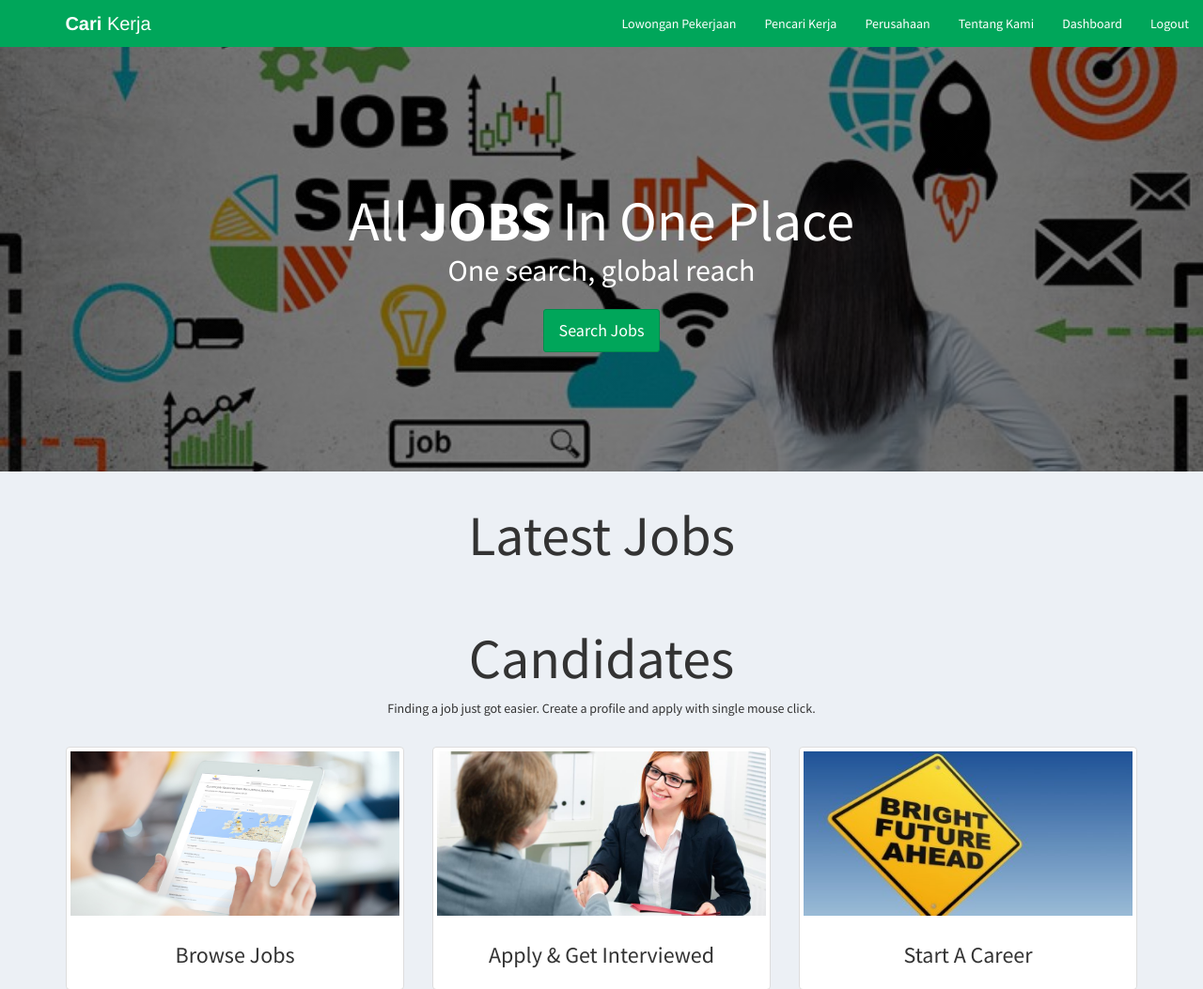
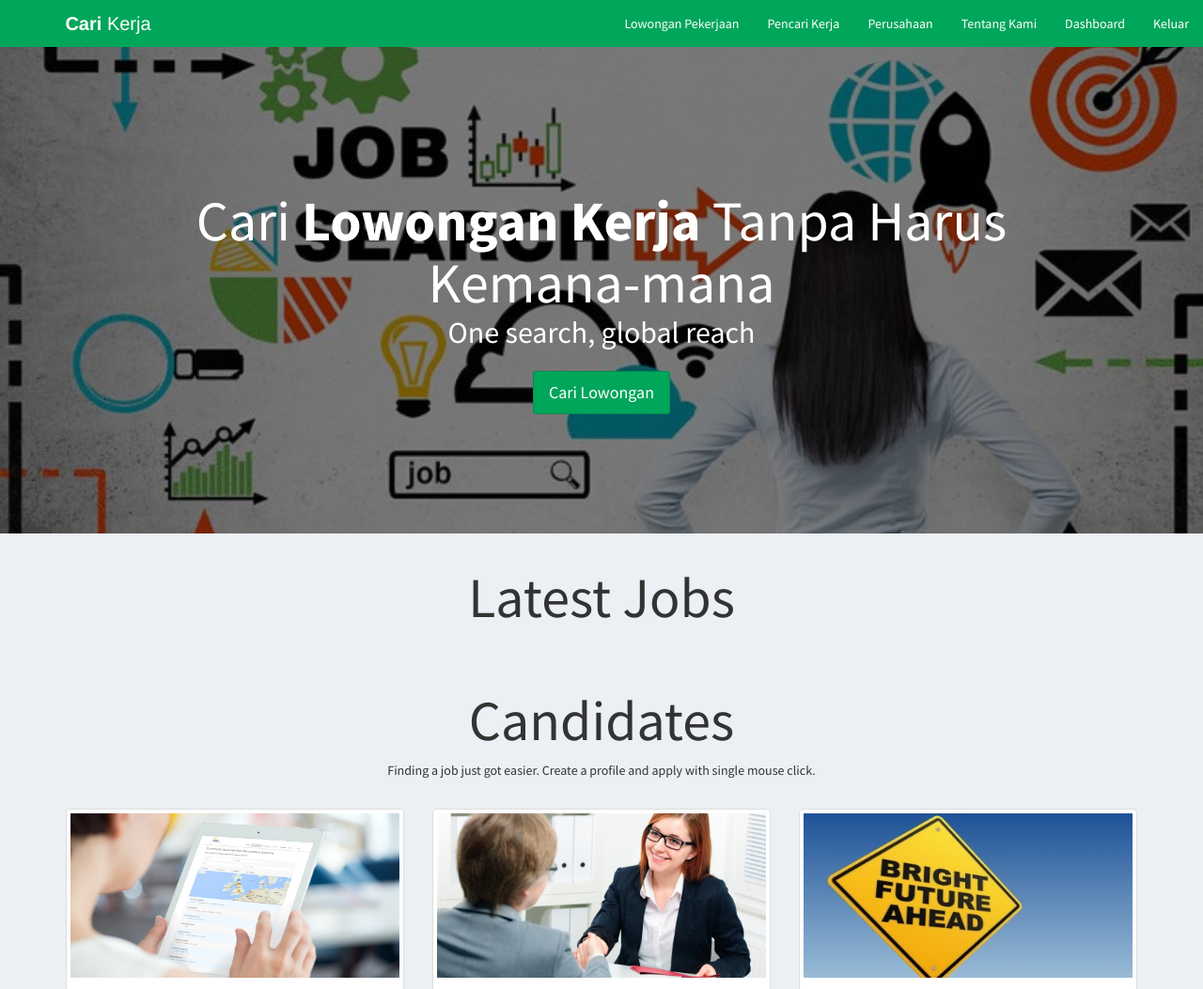
Before and after one commit to sarahsyifa/projeklowongankerja, a PHP site: page /index.php in a window 1280 px wide. Shown: the top 1053 px of the page at 94% size. Run offline with PHP 8.4, Linux system fonts and the light colour scheme; the visitor is signed in with stand-in values (Sample User, id 1); data that the repository does not hold is empty; some libraries are stand-ins or nearby versions.

Commit message:
index.php

```diff
--- a/index.php
+++ b/index.php
@@ -89,7 +89,7 @@ require_once("db.php");
           </li>
           <?php } ?>
           <li>
-            <a href="logout.php">Logout</a>
+            <a href="logout.php">Keluar</a>
           </li>
           <?php } ?>
         </ul>
@@ -104,9 +104,9 @@ require_once("db.php");
       <div class="container">
         <div class="row">
           <div class="col-md-12 text-center index-head">
-            <h1>All <strong>JOBS</strong> In One Place</h1>
+            <h1>Cari <strong>Lowongan Kerja</strong> Tanpa Harus Kemana-mana</h1>
             <p>One search, global reach</p>
-            <p><a class="btn btn-success btn-lg" href="jobs.php" role="button">Search Jobs</a></p>
+            <p><a class="btn btn-success btn-lg" href="jobs.php" role="button">Cari Lowongan</a></p>
           </div>
         </div>
       </div>
```
